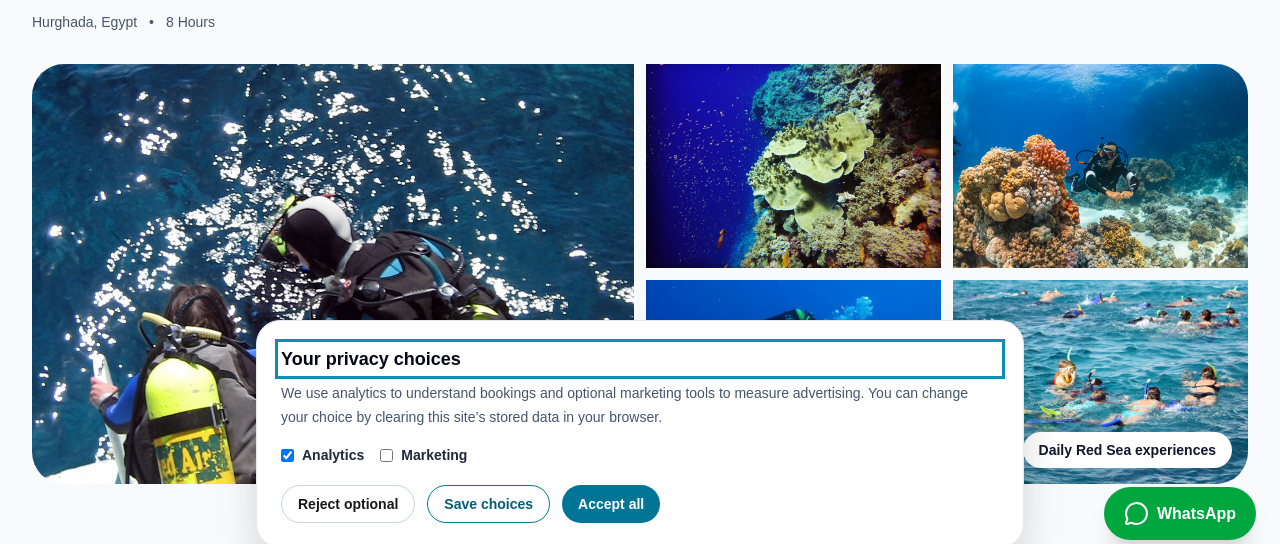
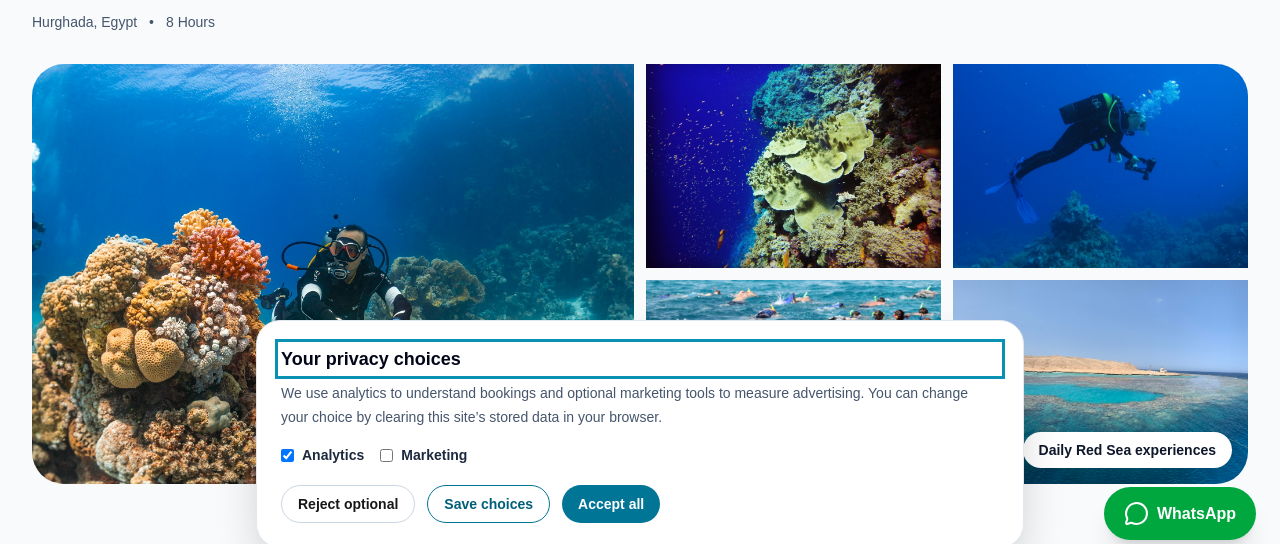
Before and after one commit to karimsalah85-cpu/inhurghada-site, a Next.js app: page /tours/full-day-diving in a window 1280 px wide. Shown: the part 236-780 px from the top of the page. Built offline with nearby package versions, Linux system fonts and the light colour scheme; no server answers.

Commit message:
Refresh tour and destination imagery

```diff
--- a/app/page.tsx
+++ b/app/page.tsx
@@ -178,9 +178,9 @@ function HomeContent() {
           </div>
 
           <div className="grid gap-6 md:grid-cols-3">
-            <DestinationCard image="/images/orange-bay.jpeg" title="Island escapes" description="Boat trips, snorkeling and beach days on the Red Sea." href={`${homePath}?search=island`} />
-            <DestinationCard image="/images/scuba-diving.jpg" title="Diving & snorkeling" description="Discover coral reefs with experienced local crews." href={`${homePath}?search=diving`} />
-            <DestinationCard image="/images/desert-safari.jpg" title="Desert adventures" description="Quad bikes, Bedouin culture and unforgettable sunsets." href={`${homePath}?search=desert`} />
+            <DestinationCard image="/images/hurghada-island-calm-sunset.jpeg" title="Island escapes" description="Boat trips, snorkeling and beach days on the Red Sea." href={`${homePath}?search=island`} />
+            <DestinationCard image="/images/hurghada-snorkeling-reef-panorama.jpeg" title="Diving & snorkeling" description="Discover coral reefs with experienced local crews." href={`${homePath}?search=diving`} />
+            <DestinationCard image="/images/hurghada-desert-camel-closeup.jpeg" title="Desert adventures" description="Quad bikes, Bedouin culture and unforgettable sunsets." href={`${homePath}?search=desert`} />
           </div>
         </div>
       </section>
--- a/components/tours/TourPageShell.tsx
+++ b/components/tours/TourPageShell.tsx
@@ -23,20 +23,20 @@ export default function TourPageShell({ tour, locale = "en" }: { tour: Tour; loc
     : tour.slug === "full-day-diving" || tour.slug === "professional-underwater-photographer"
       ? [
         "/images/hurghada-red-sea-coral-reef.jpeg",
-        "/images/hurghada-red-sea-scuba-diver.jpeg",
         tour.image === "/images/scuba-diving.jpg" ? "/images/full-day-diving.jpg" : "/images/scuba-diving.jpg",
         "/images/full-day-snorkeling.jpg",
+        "/images/hurghada-snorkeling-reef-panorama.jpeg",
       ]
     : tour.slug === "full-day-snorkeling"
       ? [
+        "/images/full-day-snorkeling.jpg",
         "/images/hurghada-snorkeling-sandy-seabed.jpeg",
-        "/images/hurghada-snorkeling-reef-panorama.jpeg",
         "/images/hurghada-red-sea-coral-reef.jpeg",
         "/images/orange-bay.jpeg",
       ]
     : tour.slug === "mahmya-island"
       ? [
-        "/images/mahmya-island-boats-sunset.jpeg",
+        "/images/mahmya-island.jpg",
         "/images/hurghada-island-beach-loungers.jpeg",
         "/images/hurghada-island-calm-sunset.jpeg",
         "/images/hurghada-island-family-sunset.jpeg",
@@ -52,10 +52,10 @@ export default function TourPageShell({ tour, locale = "en" }: { tour: Tour; loc
       ? ["/images/luxor-day-trip.jpg", "/images/karnak-temple.jpg", "/images/luxor-day-trip.jpg", "/images/karnak-temple.jpg"]
     : tour.category === "Desert Safari"
       ? [
-        "/images/hurghada-desert-camel-closeup.jpeg",
         "/images/hurghada-desert-quad-tour.jpeg",
         "/images/hurghada-desert-camel-profile.jpeg",
-        tour.image === "/images/quad-safari-sunset.jpg" ? "/images/desert-safari.jpg" : "/images/quad-safari-sunset.jpg",
+        "/images/desert-safari.jpg",
+        "/images/quad-safari-sunset.jpg",
       ]
       : ["/images/orange-bay.jpeg", "/images/mahmya-island.jpg", "/images/full-day-snorkeling.jpg", "/images/scuba-diving.jpg"];
   const faqs = de ? [
--- a/data/tours.ts
+++ b/data/tours.ts
@@ -120,7 +120,7 @@ export const tours: Tour[] = [
 
     title: "Desert Safari Adventure",
 
-    image: "/images/desert-safari.jpg",
+    image: "/images/hurghada-desert-camel-closeup.jpeg",
 
     price: "30",
 
@@ -151,7 +151,7 @@ export const tours: Tour[] = [
 
     title: "Professional Underwater Photographer",
 
-    image: "/images/scuba-diving.jpg",
+    image: "/images/hurghada-red-sea-scuba-diver.jpeg",
 
     // Prices are stored in USD and converted by the site's currency selector.
     // At the current EUR conversion rate, this displays as €120.00 per day.
@@ -211,7 +211,7 @@ export const tours: Tour[] = [
   {
     slug: "luxor-private-day-trip",
     title: "Private Day Trip to Luxor from Hurghada",
-    image: "/images/luxor-day-trip.jpg",
+    image: "/images/luxor-karnak-columns.jpeg",
     price: "120",
     rating: "5.0",
     reviews: "New",
@@ -283,28 +283,28 @@ export const tours: Tour[] = [
   },
 
   {
-    slug: "mahmya-island", title: "Mahmya Island Boat Trip", image: "/images/mahmya-island.jpg", price: "75", rating: "4.9", reviews: "New", location: "Hurghada, Egypt", duration: "Full Day", category: "Island Trip", badge: "Premium",
+    slug: "mahmya-island", title: "Mahmya Island Boat Trip", image: "/images/mahmya-island-boats-sunset.jpeg", price: "75", rating: "4.9", reviews: "New", location: "Hurghada, Egypt", duration: "Full Day", category: "Island Trip", badge: "Premium",
     seoTitle: "Mahmya Island Boat Trip from Hurghada | Premium Red Sea Experience", metaDescription: "Visit Mahmya Island from Hurghada for a premium Red Sea day with crystal-clear water, white sandy beaches and memorable snorkeling.",
     description: "Discover the crystal-clear waters of Mahmya Island in the Giftun Island National Park. Relax on white sand, swim in turquoise water, and enjoy a premium island day from Hurghada.", participantPricing: { adults: 75, youth: 45, infants: 0 }, availableTimes: ["08:00"],
     highlights: ["Premium island experience", "White sandy beach", "Crystal-clear water", "Snorkeling", "Lunch", "Boat cruise", "Hotel transfers"], included: ["Hotel pickup and return", "Boat cruise", "Island entry", "Lunch", "Soft drinks"], notIncluded: ["Personal expenses", "Photos and videos"], notes: ["Pickup time is confirmed by WhatsApp.", "Bring swimwear, sunscreen, and a towel."], packageName: "Mahmya Island day trip", packageDescription: "A premium full-day island experience with pickup, boat cruise and lunch.", packagePrice: "75", packageLabel: "Per person", itinerary: ["Hotel pickup", "Boat cruise", "Mahmya beach time", "Lunch", "Return to Hurghada"],
   },
   {
-    slug: "full-day-snorkeling", title: "Full Day Snorkeling Trip", image: "/images/full-day-snorkeling.jpg", price: "25", rating: "4.8", reviews: "New", location: "Hurghada, Egypt", duration: "8 Hours", category: "Snorkeling", badge: "Best Value",
+    slug: "full-day-snorkeling", title: "Full Day Snorkeling Trip", image: "/images/hurghada-snorkeling-reef-panorama.jpeg", price: "25", rating: "4.8", reviews: "New", location: "Hurghada, Egypt", duration: "8 Hours", category: "Snorkeling", badge: "Best Value",
     seoTitle: "Full Day Snorkeling Trip in Hurghada | Red Sea Reefs and Lunch", metaDescription: "Explore Red Sea coral reefs on a full-day snorkeling trip from Hurghada with lunch, soft drinks and hotel pickup.",
     description: "Explore beautiful local coral reefs on a full-day snorkeling adventure from Hurghada. The captain selects suitable snorkeling locations according to weather and sea conditions.", highlights: ["Two snorkeling stops", "Local Red Sea reefs", "Buffet lunch", "Soft drinks", "Hotel pickup", "Professional guide"], included: ["Hotel pickup", "Boat trip", "Snorkeling equipment", "Lunch", "Soft drinks"], notIncluded: ["Island visit", "Personal expenses"], notes: ["This trip does not include an island visit.", "Locations depend on weather and sea conditions."], packageName: "Full-day reef snorkeling", packageDescription: "A relaxed Red Sea boat day with two snorkeling stops and lunch.", packagePrice: "25", packageLabel: "Per person", participantPricing: { adults: 25, youth: 15, infants: 0 }, availableTimes: ["08:00"],
   },
   {
-    slug: "full-day-diving", title: "Full Day Scuba Diving Trip", image: "/images/full-day-diving.jpg", price: "55", rating: "4.8", reviews: "New", location: "Hurghada, Egypt", duration: "8 Hours", category: "Diving", badge: "Premium",
+    slug: "full-day-diving", title: "Full Day Scuba Diving Trip", image: "/images/hurghada-red-sea-scuba-diver.jpeg", price: "55", rating: "4.8", reviews: "New", location: "Hurghada, Egypt", duration: "8 Hours", category: "Diving", badge: "Premium",
     seoTitle: "Full Day Scuba Diving Trip in Hurghada | 2 Guided Red Sea Dives", metaDescription: "Discover the Red Sea with two guided dives from Hurghada, lunch onboard, soft drinks and hotel transfers.",
     description: "Discover the incredible underwater world of the Red Sea with two guided dives. Dive locations are selected by the captain according to weather and sea conditions.", highlights: ["Two guided dives", "Professional instructor", "Lunch onboard", "Soft drinks", "Hotel transfers", "Equipment available"], included: ["Hotel transfers", "Boat trip", "Professional instructor", "Lunch", "Soft drinks"], notIncluded: ["Diving equipment rental - available for $30", "Personal expenses"], notes: ["Equipment is not included in the base price.", "Dive sites depend on weather and sea conditions."], packageName: "Two guided Red Sea dives", packageDescription: "A full-day boat trip with two guided dives. Equipment can be added when booking.", packagePrice: "55", packageLabel: "Per person", participantPricing: { adults: 55, youth: 55 }, availableTimes: ["08:00"],
   },
   {
-    slug: "quad-safari-morning", title: "Morning Quad Bike Safari", image: "/images/desert-safari.jpg", price: "20", rating: "4.7", reviews: "New", location: "Hurghada Desert", duration: "5 Hours", category: "Desert Safari", badge: "Best Value",
+    slug: "quad-safari-morning", title: "Morning Quad Bike Safari", image: "/images/hurghada-desert-camel-closeup.jpeg", price: "20", rating: "4.7", reviews: "New", location: "Hurghada Desert", duration: "5 Hours", category: "Desert Safari", badge: "Best Value",
     seoTitle: "Morning Quad Bike Safari in Hurghada Desert", metaDescription: "Ride through the Eastern Desert on a morning quad bike safari from Hurghada with a Bedouin camp visit and tea.",
     description: "Start your day with a quad bike adventure through the Eastern Desert. Ride across desert tracks, take in mountain views and visit a traditional Bedouin camp.", highlights: ["Quad bike ride", "Desert adventure", "Bedouin camp", "Tea", "Mountain views"], included: ["Hotel pickup", "Quad bike ride", "Safety briefing", "Bedouin tea"], notIncluded: ["Scarf and goggles if required", "Personal expenses"], notes: ["Drivers must follow the safety briefing.", "Youth participation is subject to the operator's age and safety requirements.", "Bring sunglasses and closed shoes."], packageName: "Morning desert quad safari", packageDescription: "A morning desert ride with Bedouin camp visit.", packagePrice: "20", packageLabel: "Per person", participantPricing: { adults: 20, youth: 20 }, availableTimes: ["08:00"],
   },
   {
-    slug: "quad-safari-sunset", title: "Sunset Quad Bike Safari", image: "/images/quad-safari-sunset.jpg", price: "22", rating: "4.8", reviews: "New", location: "Hurghada Desert", duration: "5 Hours", category: "Desert Safari", badge: "Most Popular",
+    slug: "quad-safari-sunset", title: "Sunset Quad Bike Safari", image: "/images/hurghada-desert-camel-closeup.jpeg", price: "22", rating: "4.8", reviews: "New", location: "Hurghada Desert", duration: "5 Hours", category: "Desert Safari", badge: "Most Popular",
     seoTitle: "Sunset Quad Bike Safari in Hurghada Desert", metaDescription: "Experience a Hurghada desert sunset with an exciting quad bike ride, Bedouin visit and mountain panorama.",
     description: "Experience Hurghada's desert at sunset with a memorable quad biking adventure through the mountains followed by a traditional Bedouin visit.", highlights: ["Sunset ride", "Quad bike", "Bedouin camp", "Tea", "Desert panorama"], included: ["Hotel pickup", "Quad bike ride", "Safety briefing", "Bedouin tea"], notIncluded: ["Personal expenses"], notes: ["Pickup is in the afternoon and varies with sunset time. We confirm the exact time by WhatsApp.", "Youth participation is subject to the operator's age and safety requirements.", "Bring sunglasses and closed shoes."], packageName: "Sunset desert quad safari", packageDescription: "A sunset desert ride with traditional Bedouin hospitality.", packagePrice: "22", packageLabel: "Per person", participantPricing: { adults: 22, youth: 22 }, availableTimes: ["Afternoon - exact pickup confirmed by WhatsApp"],
   },
```
Also changed, not shown: public/images/luxor-karnak-columns.jpeg (added).
